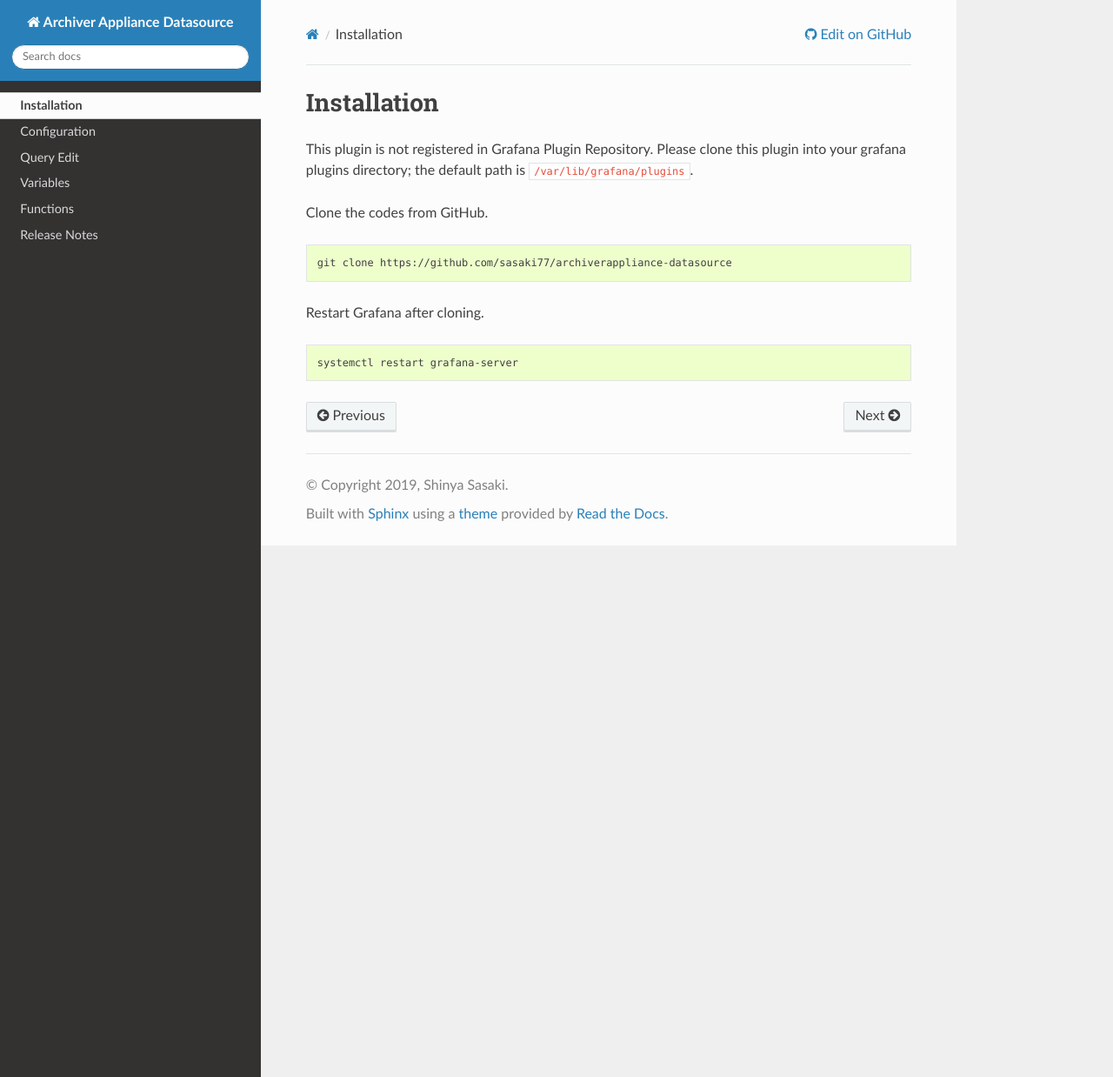
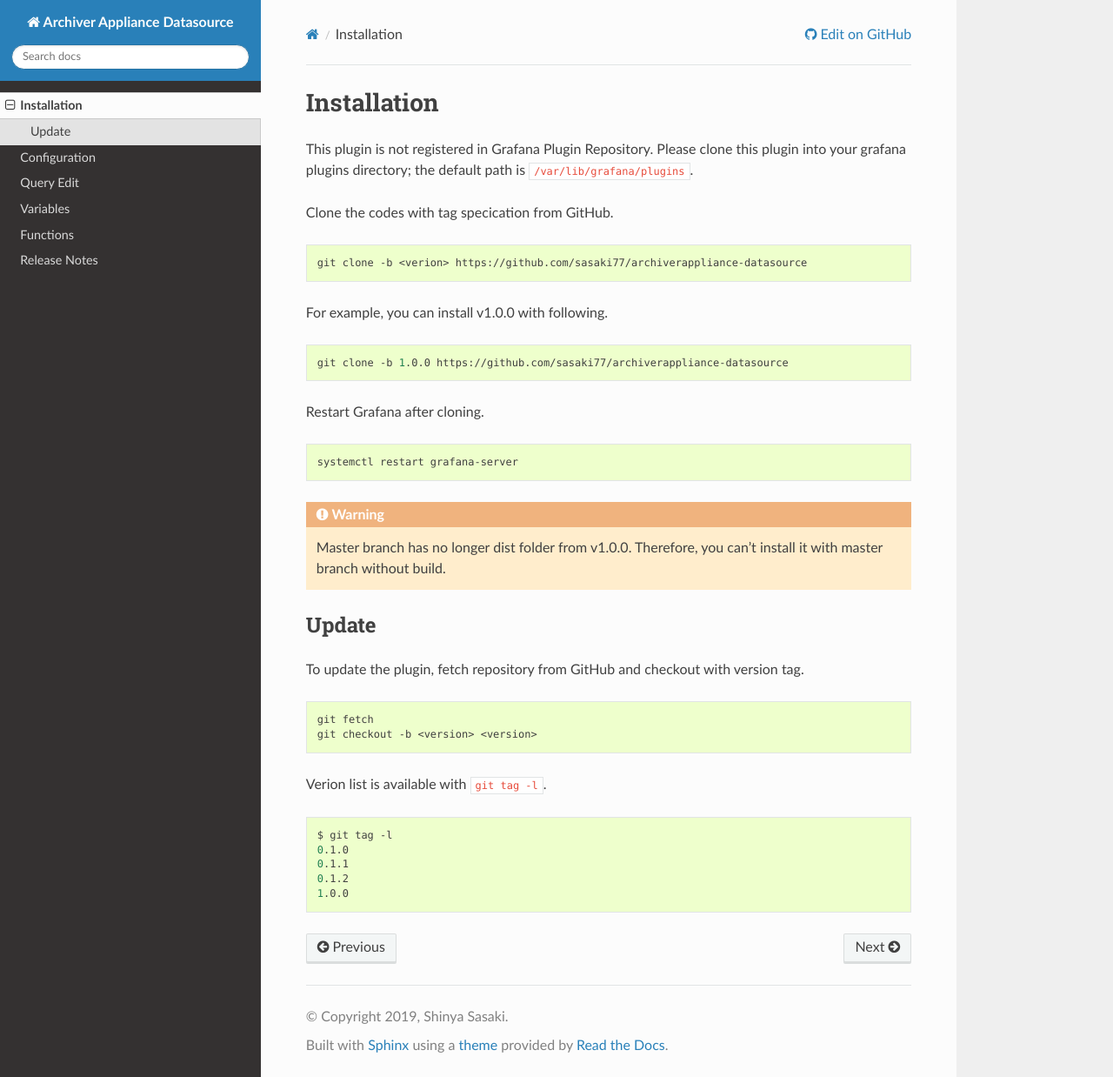
Before and after one commit to sasaki77/archiverappliance-datasource, a Sphinx documentation site: the page built from docs/installation.md, in a window 1280 px wide and 1238 px high. Shown: the whole window at 87% size. Built offline with Sphinx 7.4.7 and the Read the Docs theme 2.0.0, drawn with Linux system fonts in a browser that asks for light colours.

Commit message:
Update docs

````diff
--- a/docs/installation.md
+++ b/docs/installation.md
@@ -3,10 +3,16 @@ This plugin is not registered in Grafana Plugin Repository.
 Please clone this plugin into your grafana plugins directory;
 the default path is `/var/lib/grafana/plugins`.
 
-Clone the codes from GitHub.
+Clone the codes with tag specication from GitHub.
 
 ```bash
-git clone https://github.com/sasaki77/archiverappliance-datasource
+git clone -b <verion> https://github.com/sasaki77/archiverappliance-datasource
+```
+
+For example, you can install v1.0.0 with following.
+
+```bash
+git clone -b 1.0.0 https://github.com/sasaki77/archiverappliance-datasource
 ```
 
 Restart Grafana after cloning.
@@ -14,3 +20,24 @@ Restart Grafana after cloning.
 ```bash
 systemctl restart grafana-server
 ```
+
+``` Warning:: Master branch has no longer dist folder from v1.0.0. Therefore, you can't install it with master branch without build.
+```
+
+## Update
+To update the plugin, fetch repository from GitHub and checkout with version tag.
+
+```bash
+git fetch
+git checkout -b <version> <version>
+```
+
+Verion list is available with `git tag -l`.
+
+```bash
+$ git tag -l
+0.1.0
+0.1.1
+0.1.2
+1.0.0
+```
````
Also changed, not shown: docs/releases.md (+12 -4 lines), docs/variables.md (+2 -2 lines), docs/img/aa-query-alias-pattern-input.png, docs/img/aa-query-alias-pattern.png, docs/img/aa-query-functions-add.png, docs/img/aa-query-functions.png, docs/img/aa-query-name-completion.png, docs/img/aa-query-overview.png, docs/img/aa-query-regex-alternation-input.png, docs/img/aa-query-regex-alternation.png, docs/img/aa-query-regex-wildcard-input.png, docs/img/aa-query-regex-wildcard.png, docs/img/aa-variables-usage.png.
